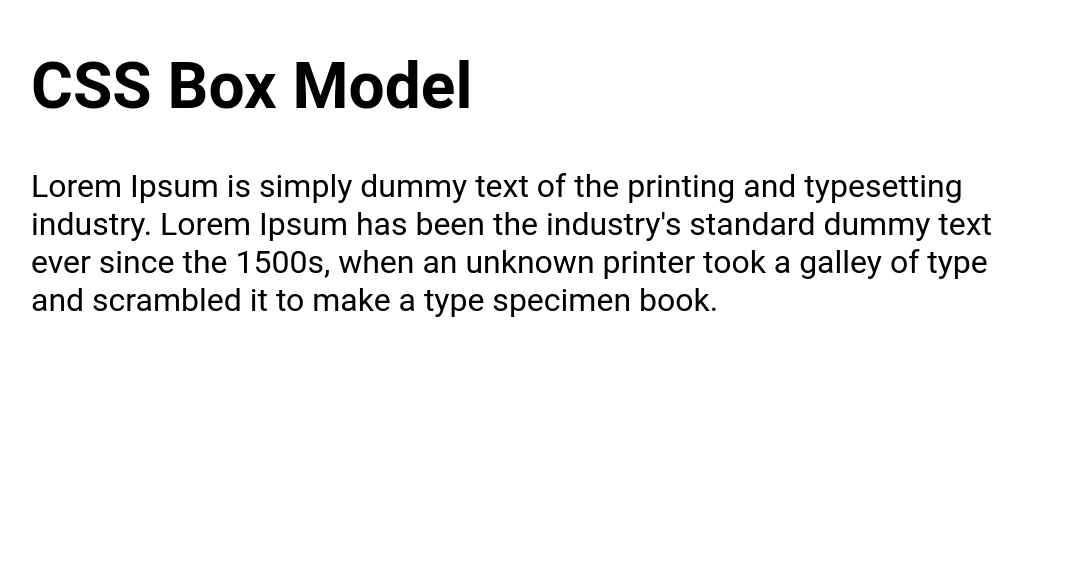
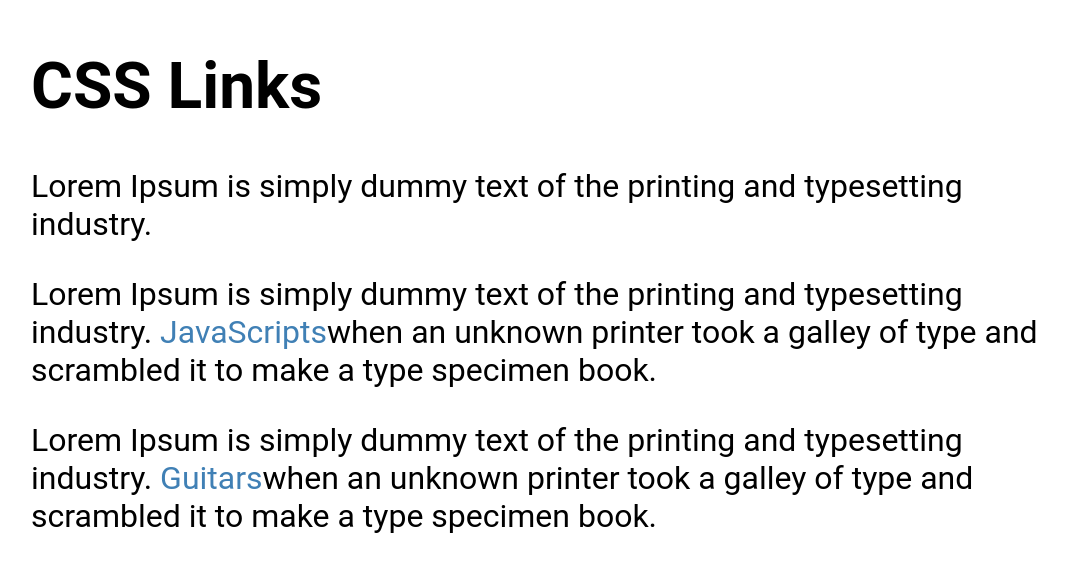
Before and after one commit to yunus-a1i/CSS-FOR-BEGINNERS, a website built with Vite: page index.html in a window 1280 px wide. Shown: the part 130-702 px from the top of the page, without its empty margins (105-1172 px from the left). Built offline with nearby package versions, Linux system fonts and the light colour scheme.

Commit message:
Update index.html

```diff
--- a/index.html
+++ b/index.html
@@ -2,21 +2,27 @@
 <html lang="en">
   <head>
     <meta charset="UTF-8" />
+
     <link rel="icon" type="image/svg+xml" href="/vite.svg" />
     <link href='https://unpkg.com/boxicons@2.1.4/css/boxicons.min.css' rel='stylesheet'>
     <meta name="viewport" content="width=device-width, initial-scale=1.0" />
     <title>Vite App</title>
   </head>
   <body>
-    <header class="container">
+    <header>
+      <h1>CSS Links</h1>
+    </header>
+    <main>
+        <p>Lorem Ipsum is simply dummy text of the printing and typesetting industry.
+           </p>
+        <p>Lorem Ipsum is simply dummy text of the printing and typesetting industry.
+            <a href="one.html">JavaScripts</a>when an unknown printer took a galley of type and scrambled it to make a type
+            specimen book.</p>
+        <p>Lorem Ipsum is simply dummy text of the printing and typesetting industry.
+            <a href="two.html">Guitars</a>when an unknown printer took a galley of type and scrambled it to make a type
+            specimen book.</p>
 
-      <h1>CSS Box Model</h1></header>
-      <main class="container">
-
-        <p>Lorem Ipsum is simply dummy text of the printing and typesetting industry. Lorem Ipsum has been the industry's standard dummy text ever since the 1500s, when an unknown printer took a galley of type and scrambled it to make a type specimen book.</p>
-        <div class="circle"></div>
-      </main>
-
+  </main>
     <script type="module" src="./src/main.js"></script>
   </body>
 </html>
```
